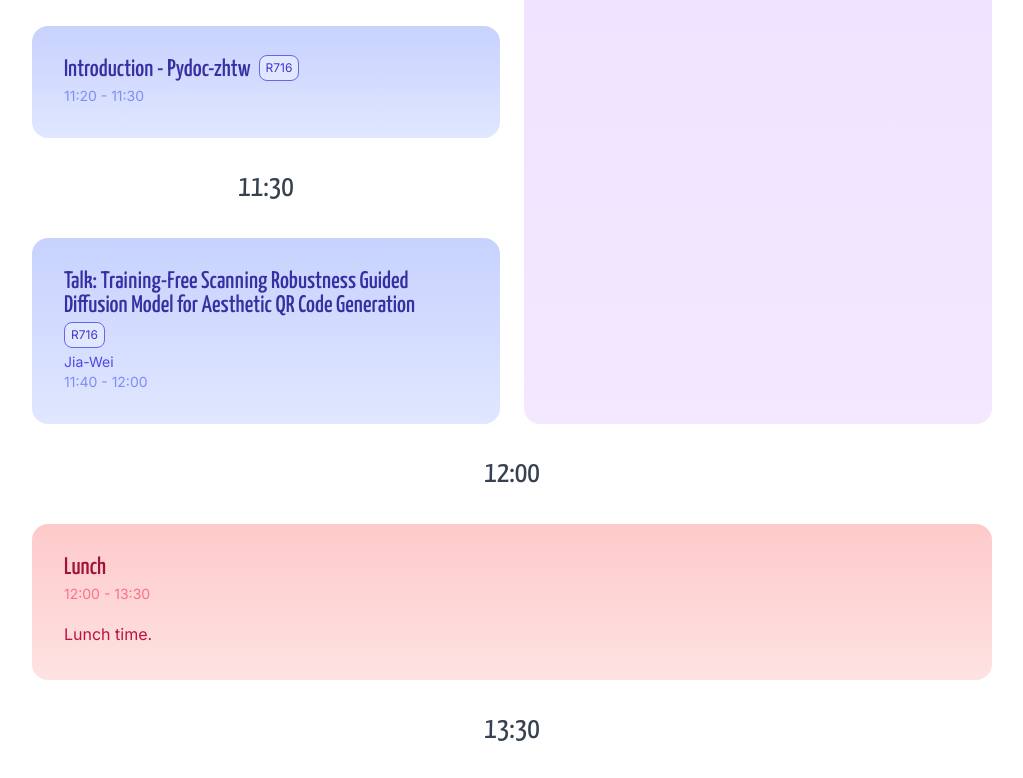
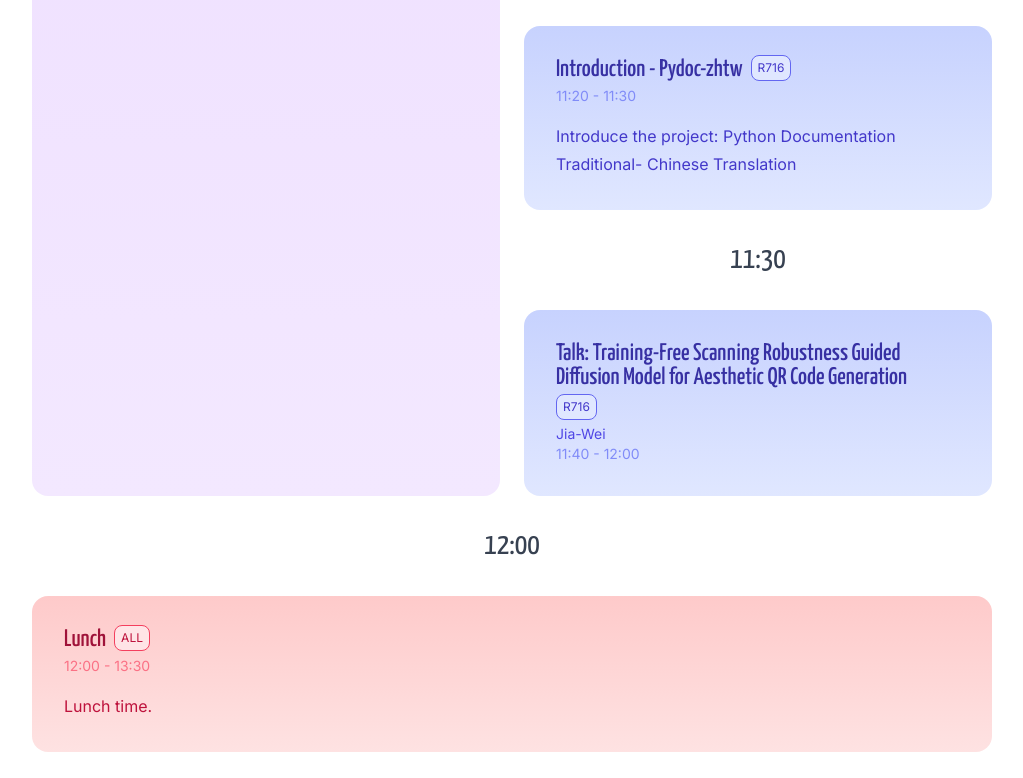
Before and after one commit to sciwork/swconf2024, a Next.js app: page /program in a window 1280 px wide. Shown: the part 2160-2938 px from the top of the page, without its empty margins (128-1151 px from the left). Built offline with nearby package versions, Linux system fonts and the light colour scheme.

Commit message:
feat: update program table arrangement and update training informations

```diff
--- a/app/program/page.tsx
+++ b/app/program/page.tsx
@@ -36,6 +36,20 @@ const Page = () => {
         />
         <ScheduleTime time="10:00" />
         <div className="tw-grid tw-grid-cols-1 tw-gap-6 tablet:tw-grid-cols-2">
+          <TaskInfoList className="tw-order-1 tablet:tw-order-1">
+            <TalkInfoCard
+              className="tw-h-full"
+              talk={{
+                title: "NASA TOPS Training",
+                description: "Morning Session: Improving Shared Code with Findable, Accessible, Interoperable, and Reusable (FAIR) Principles: Master FAIR principles and best practices for sharing research code through hands-on exercises and practical examples.",
+                room: "R833",
+                start: "10:00",
+                end: "12:00",
+              }}
+              variant="training"
+            />
+          </TaskInfoList>
+
           <TaskInfoList className="tw-order-2 tablet:tw-order-1">
             <TalkInfoCard
               talk={{
@@ -100,7 +114,7 @@ const Page = () => {
             <TalkInfoCard
               talk={{
                 title: "Introduction - Pydoc-zhtw",
-                description: "",
+                description: "Introduce the project: Python Documentation Traditional- Chinese Translation",
                 room: "R716",
                 start: "11:20",
                 end: "11:30",
@@ -121,25 +135,13 @@ const Page = () => {
               variant="talks"
             />
           </TaskInfoList>
-          <TaskInfoList className="tw-order-1 tablet:tw-order-2">
-            <TalkInfoCard
-              className="tw-h-full"
-              talk={{
-                title: "NASA TOPS Training",
-                description: "",
-                room: "R833",
-                start: "10:00",
-                end: "12:00",
-              }}
-              variant="training"
-            />
-          </TaskInfoList>
         </div>
         <ScheduleTime time="12:00" />
         <TalkInfoCard
           talk={{
             title: "Lunch",
             description: "Lunch time.",
+            room: "All",
             start: "12:00",
             end: "13:30",
           }}
@@ -150,7 +152,7 @@ const Page = () => {
           <TalkInfoCard
             talk={{
               title: "NASA TOPS Training",
-              description: "",
+              description: "Group Activity: Practical exercises to enhance the openness and reproducibility of research.",
               room: "R833",
               start: "13:30",
               end: "15:00",
@@ -183,7 +185,7 @@ const Page = () => {
           <TalkInfoCard
             talk={{
               title: "NASA TOPS Training",
-              description: "",
+              description: "Group Presentations & Discussion: Share your findings and learn from others' approaches.",
               room: "R833",
               start: "16:00",
               end: "17:00",
@@ -206,6 +208,7 @@ const Page = () => {
           talk={{
             title: "Reception",
             description: "Reception",
+            room: "All",
             start: "17:00",
             end: "20:00",
           }}
--- a/contents/training.mdx
+++ b/contents/training.mdx
@@ -44,7 +44,7 @@ This workshop, based on the **NASA Transform to Open Science (TOPS)** curriculum
 
 ### Lunch Break (12:00 - 13:30)
 
-### Afternoon Session (13:30 - 16:30)
+### Afternoon Session (13:30 - 17:00)
 
 - **Group Activity (13:30 - 15:00)**: Practical exercises to enhance the openness and reproducibility of research.
 - **Break (15:00 - 16:00)**
```
